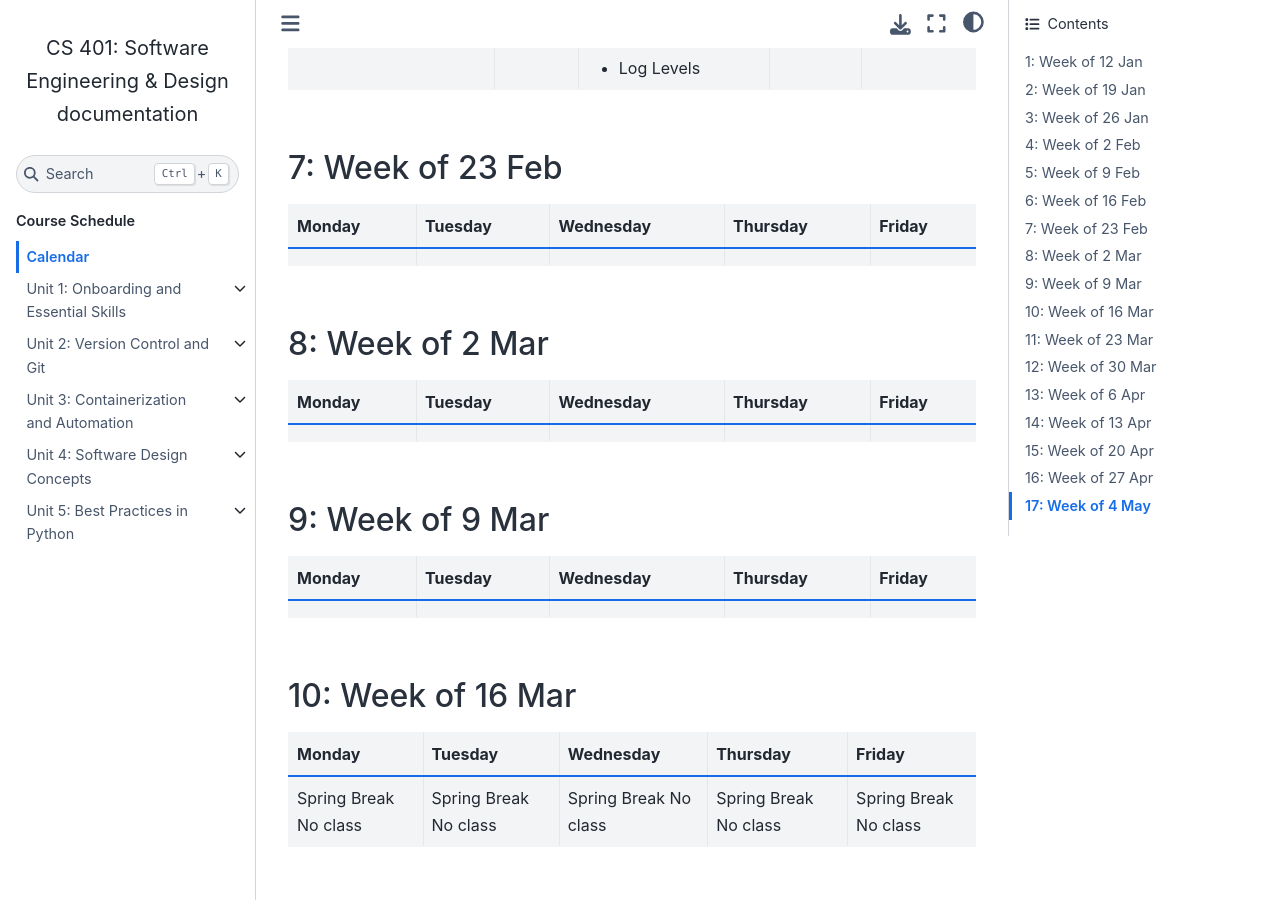
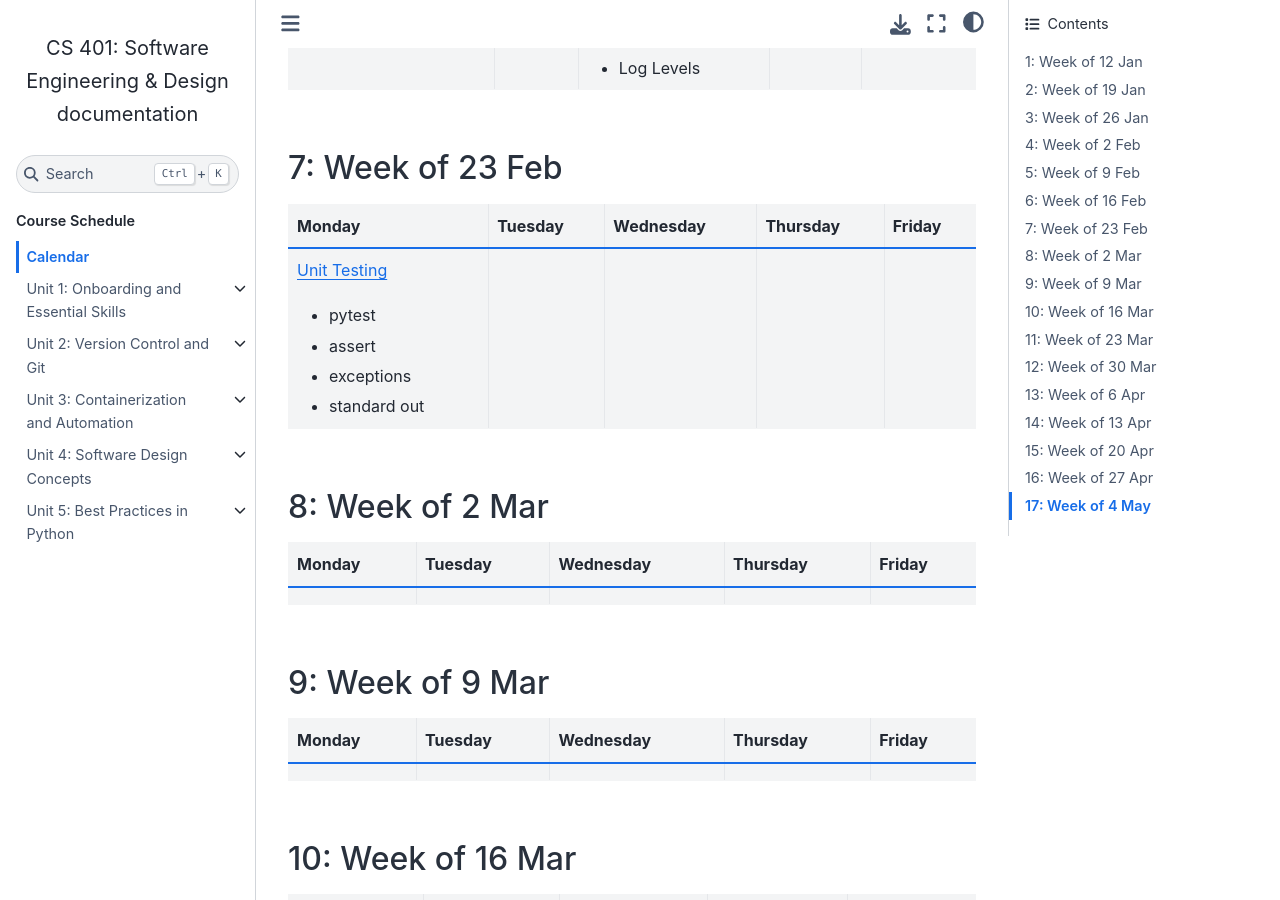
Before and after one commit to andrewsolis/cs401, a Sphinx documentation site: the page built from docs/calendar.rst, in a window 1280 px wide and 900 px high, scrolled down 2547 px. Built offline with Sphinx 7.4.7 and the Sphinx Book theme 1.1.4, drawn with Linux system fonts in a browser that asks for light colours; pages that are not in the unit, such as notebooks, are missing from menus.

Commit message:
update calendar

```diff
--- a/docs/calendar.rst
+++ b/docs/calendar.rst
@@ -106,12 +106,15 @@ Calendar
 +------------------+------------+--------------------------------------------------------------------------------------------------------+------------+-------------------------------------------------------------------------------------------------+
 | Monday           | Tuesday    | Wednesday                                                                                              | Thursday   | Friday                                                                                          |
 +==================+============+========================================================================================================+============+=================================================================================================+
+| `Unit Testing`_  |            |                                                                                                        |            |                                                                                                 |
 |                  |            |                                                                                                        |            |                                                                                                 |
-|                  |            |                                                                                                        |            |                                                                                                 |
-|                  |            |                                                                                                        |            |                                                                                                 |
-|                  |            |                                                                                                        |            |                                                                                                 |
-|                  |            |                                                                                                        |            |                                                                                                 |
+| * pytest         |            |                                                                                                        |            |                                                                                                 |
+| * assert         |            |                                                                                                        |            |                                                                                                 |
+| * exceptions     |            |                                                                                                        |            |                                                                                                 |
+| * standard out   |            |                                                                                                        |            |                                                                                                 |
 +------------------+------------+--------------------------------------------------------------------------------------------------------+------------+-------------------------------------------------------------------------------------------------+
+
+.. _Unit Testing: https://cs401.readthedocs.io/en/latest/unit05/unittest.html
 
 8: Week of 2 Mar
 -----------------
```
